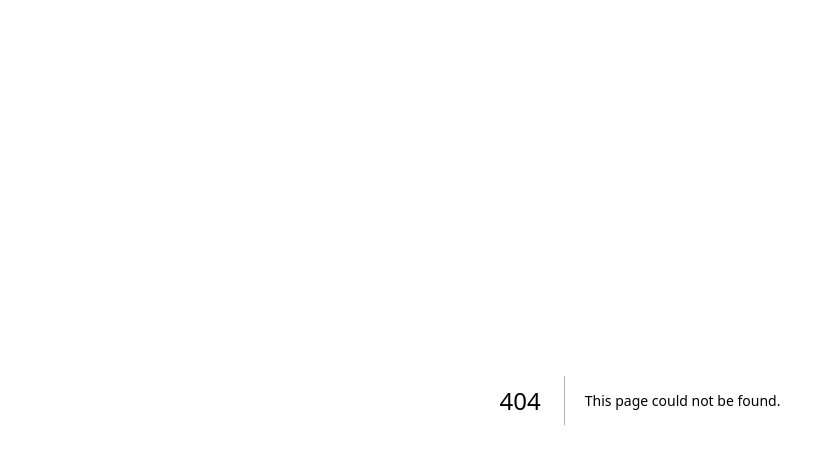
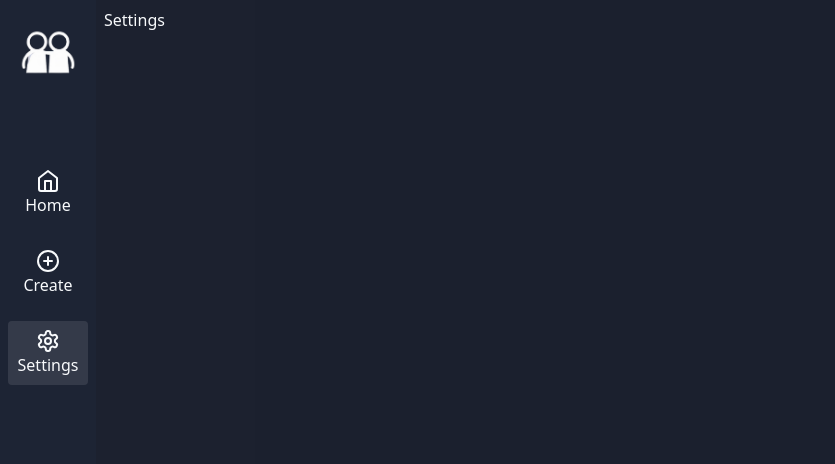
Before and after one commit to spellsaif/dost-web-app, a Next.js app: page /settings in a window 1280 px wide. Before the commit this address had no page. Shown: the top 464 px of the page, without its empty margins (0-835 px from the left). Built offline with nearby package versions, Linux system fonts and the light colour scheme.

Commit message:
added: setting page

```diff
--- /dev/null
+++ b/app/(root)/(routes)/settings/page.tsx
@@ -0,0 +1,5 @@
+const SettingsPage = () => {
+    return ( <div>Settings</div> );
+}
+
+export default SettingsPage;
--- a/app/(root)/layout.tsx
+++ b/app/(root)/layout.tsx
@@ -4,7 +4,9 @@ export default function RootLayout({children}: {children:React.ReactNode}) {
     return (
         <main className=" h-screen flex bg-primary/10 ">
             <Sidebar />
-            {children}
+            <section className="p-2 flex-1">
+                {children}
+            </section>
         </main>
     )
 }
```
